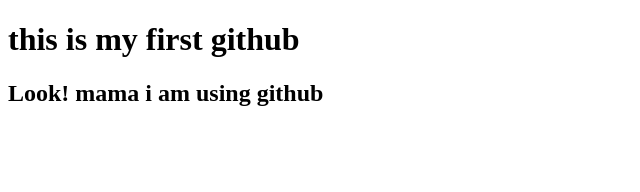
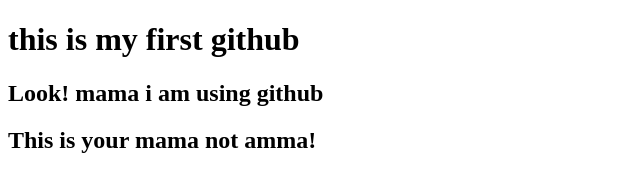
Before and after one commit to Rajib-NstU57/my-first-website, a plain HTML site: page index.html in a window 1280 px wide. Shown: the whole page, without its empty margins (0-640 px from the left). Drawn offline with Linux system fonts and the light colour scheme.

Commit message:
this is another duplicate heading

```diff
--- a/index.html
+++ b/index.html
@@ -8,6 +8,7 @@
 <body>
     <h1>this is my first github</h1>
     <h2>Look! mama i am using github</h2>
+    <h2>This is your mama not amma!</h2>
 
 </body>
 </html>
```
